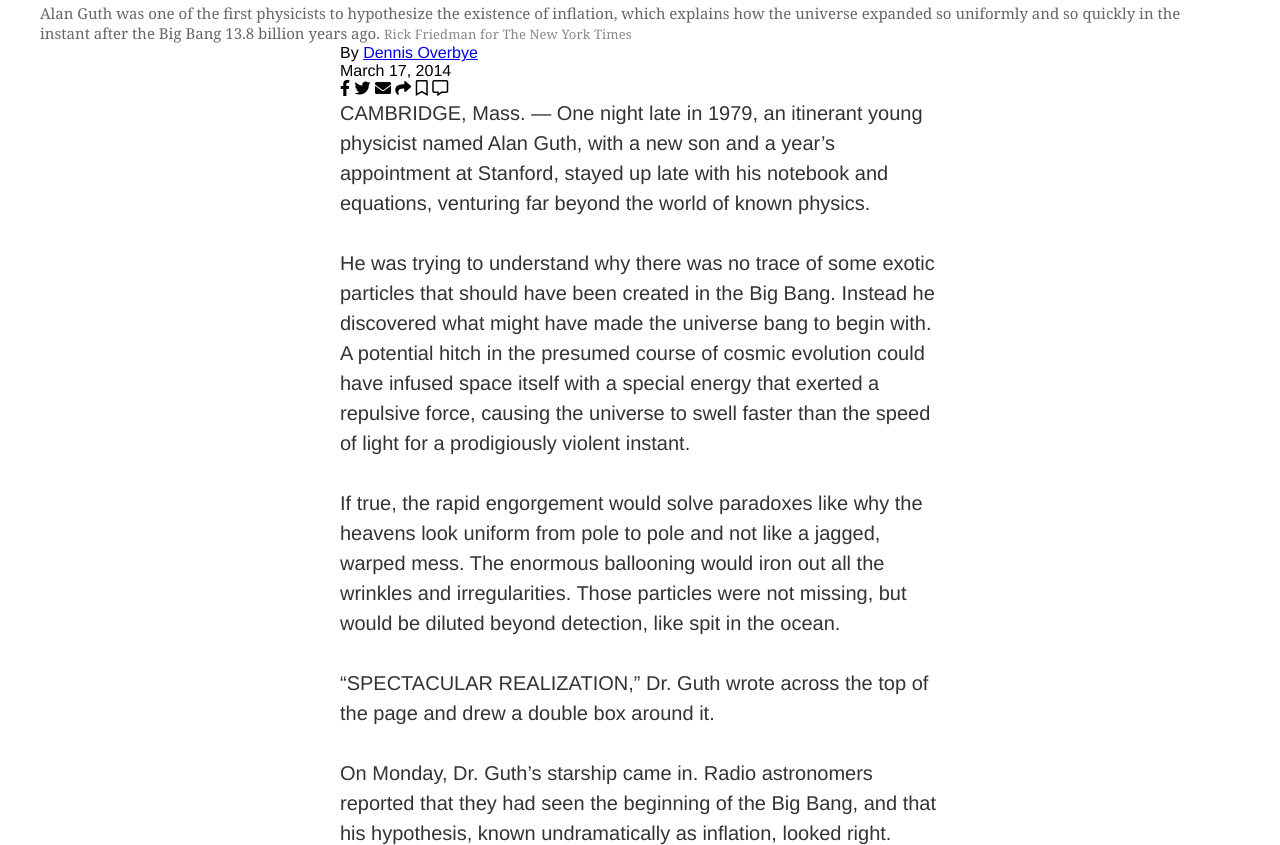
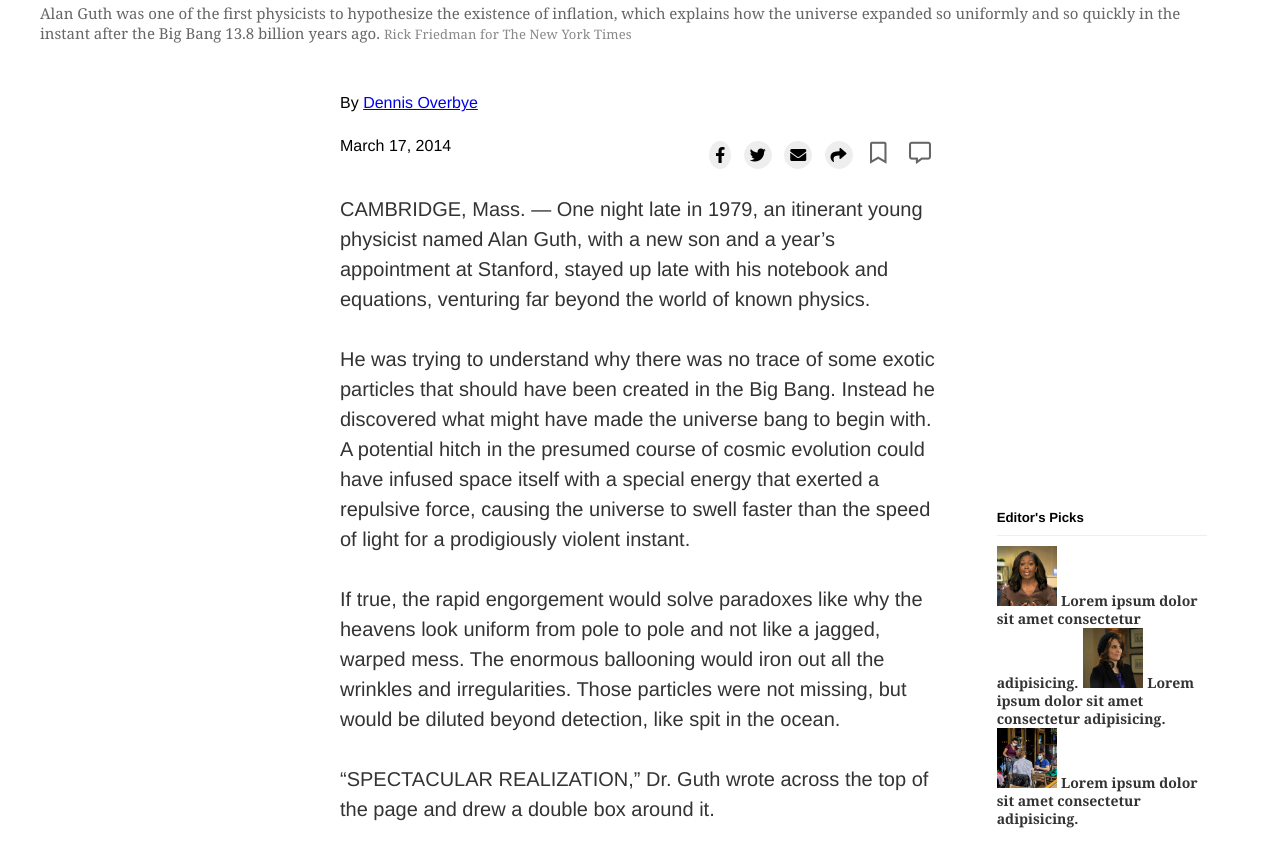
Before and after one commit to karmaester/NYT-Article-Cloned, a website: page index.html in a window 1280 px wide. Shown: the part 870-1715 px from the top of the page. Drawn offline with Linux system fonts and the light colour scheme.

Commit message:
Fix Layout of the article

```diff
--- a/index.html
+++ b/index.html
@@ -93,30 +93,24 @@
             colleagues say, that Dr. Guth was correct.
           </p>
         </article>
-      </div>
         <aside>
           <h5 class="aside-title">Editor's Picks</h5>
           <div class="picks">
             <a href="#" class="aside-link">
-            <div class="aside-line">
-              <img src="./img/aside-first.jpg" alt="article-picture" />
-            </div>
+              <div class="aside-line1"></div>
               <h3>Lorem ipsum dolor sit amet consectetur adipisicing.</h3>
             </a>
             <a href="#" class="aside-link">
-            <div class="aside-line">
-              <img src="./img/aside-second.jpg" alt="article-picture" />
-            </div>
+              <div class="aside-line2"></div>
               <h3>Lorem ipsum dolor sit amet consectetur adipisicing.</h3>
             </a>
             <a href="#" class="aside-link">
-            <div class="aside-line">
-              <img src="./img/aside-third.jpg" alt="article-picture" />
-            </div>
+              <div class="aside-line3"></div>
               <h3>Lorem ipsum dolor sit amet consectetur adipisicing.</h3>
             </a>
           </div>
         </aside>
+      </div>
     </main>
   </body>
 </html>
--- a/styles.css
+++ b/styles.css
@@ -53,8 +53,8 @@ body {
 /* -------------------- Main Section --------------- */
 
 .article-title {
+  width: 600px;
   margin: 50px auto 15px auto;
-  width: 600px;
 }
 
 .main-image {
@@ -80,9 +80,49 @@ figcaption span {
   color: #888888;
   letter-spacing: 0.13px;
 }
+
 .container {
-  width: 600px;
-  margin: auto;
+  max-width: 100%;
+  margin-top: 50px;
+  display: grid;
+  grid-template-columns: 2fr 1fr;
+  margin-left: calc((100% - 600px) / 2);
+}
+
+.container article {
+  max-width: 600px;
+}
+
+.lower-footer {
+  display: flex;
+  justify-content: space-between;
+  padding: 25px 0;
+}
+
+.social-media-icons i {
+  margin: 0 4px;
+  background-color: #eee;
+  border-radius: 50%;
+  padding: 5px;
+  border: 1px solid #eee;
+}
+
+.social-media-icons i:hover {
+  background-color: transparent;
+  cursor: pointer;
+}
+
+.social-media-icons .far {
+  color: rgb(102, 102, 102);
+  font-size: 22px;
+  font-weight: 50;
+  background-color: transparent;
+  border: none;
+}
+
+.social-media-icons .far:hover {
+  color: #eee;
+  cursor: pointer;
 }
 
 .main-text {
@@ -95,15 +135,40 @@ figcaption span {
 
 aside {
   width: 210px;
-  margin-right: 0;
-  margin-left: auto;
+  margin: 0 10px 0 30px;
   display: flex;
   justify-content: center;
   flex-direction: column;
 }
-.aside-link div {
-  width: 250px;
-  height: 100px;
+
+aside h5 {
+  margin-bottom: 10px;
+}
+
+.picks {
+  border-top: 1px solid #eee;
+  padding-top: 10px;
+}
+
+.aside-line1,
+.aside-line2,
+.aside-line3 {
+  width: 60px;
+  height: 60px;
+  background-size: cover;
+  display: inline-block;
+}
+
+.aside-line1 {
+  background-image: url(./img/aside-first.jpg);
+}
+
+.aside-line2 {
+  background-image: url(./img/aside-second.jpg);
+}
+
+.aside-line3 {
+  background-image: url(./img/aside-third.jpg);
 }
 
 .aside-link h3 {
@@ -111,13 +176,9 @@ aside {
   line-height: 17px;
   color: #333333;
   font-family: georgia, "times new roman", times, serif;
-}
-
-.aside-link img {
-  width: 100%;
+  display: inline;
 }
 
 .aside-link {
-  display: flex;
   text-decoration: none;
 }
```
Lines whose indentation alone changed are shown as unchanged.
